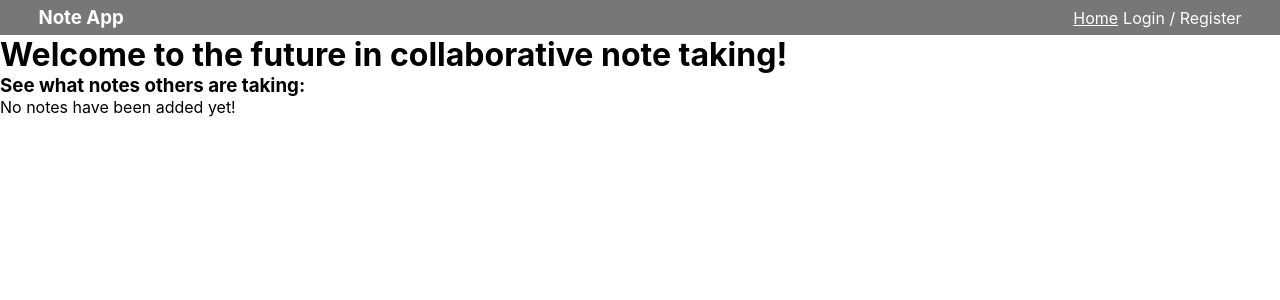
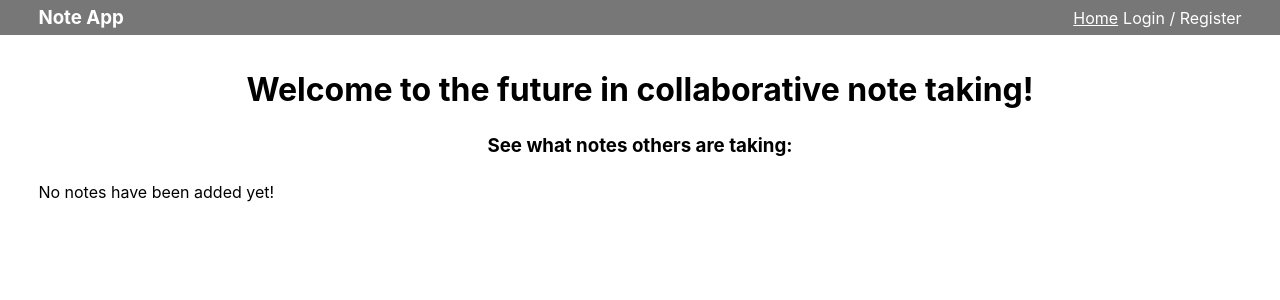
Before and after one commit to jp-king-1337/react_note_api, a React (Create React App) app in the folder browser/: page / in a window 1280 px wide. Shown: the top 300 px of the page. Built offline with nearby package versions, Linux system fonts and the light colour scheme.

Commit message:
Using a radio input for the first time

```diff
--- a/browser/src/App.js
+++ b/browser/src/App.js
@@ -32,6 +32,7 @@ function App() {
 
             <Routes>
                 <Route path="/" element={<Landing />} />
+
                 <Route path="/auth" element={<AuthForm />} />
             </Routes>
         </>
--- a/browser/src/index.scss
+++ b/browser/src/index.scss
@@ -56,6 +56,7 @@ header {
     background: #777;
     padding: 6px 3%;
     color: #fff;
+    margin-bottom: 35px;
 
     nav a {
         color: #fff;
@@ -70,3 +71,14 @@ header {
         }
     }
 }
+
+main {
+    padding: 0 3%;
+}
+
+.landing {
+    h1,
+    h3 {
+        margin-bottom: 25px;
+    }
+}
--- a/browser/src/pages/AuthForm.js
+++ b/browser/src/pages/AuthForm.js
@@ -1,7 +1,16 @@
 function AuthForm(props) {
     return (
         <>
-        <h1>Auth Form</h1>
+            <h1 className="text-center">Log In</h1>
+            <form>
+                <input type="email" placeholder="Enter your email" />
+                <input type="password" placeholder="Enter your password" />
+                <button>Submit</button>
+                <div className="toggle-wrap">
+                    <label htmlFor="login">Login</label>
+                    <input type="radio" id="login" value="login" />
+                </div>
+            </form>
         </>
     )
 }
--- a/browser/src/pages/Landing.js
+++ b/browser/src/pages/Landing.js
@@ -1,14 +1,14 @@
 function Landing(props) {
     return (
-        <>
-        <h1>Welcome to the future in collaborative note taking!</h1>
+        <main className="landing">
+        <h1 className="text-center">Welcome to the future in collaborative note taking!</h1>
 
-        <h3>See what notes others are taking:</h3>
+        <h3 className="text-center">See what notes others are taking:</h3>
 
         <div className="notes">
             <p>No notes have been added yet!</p>
         </div>
-        </>
+        </main>
     )
 }
 
```
